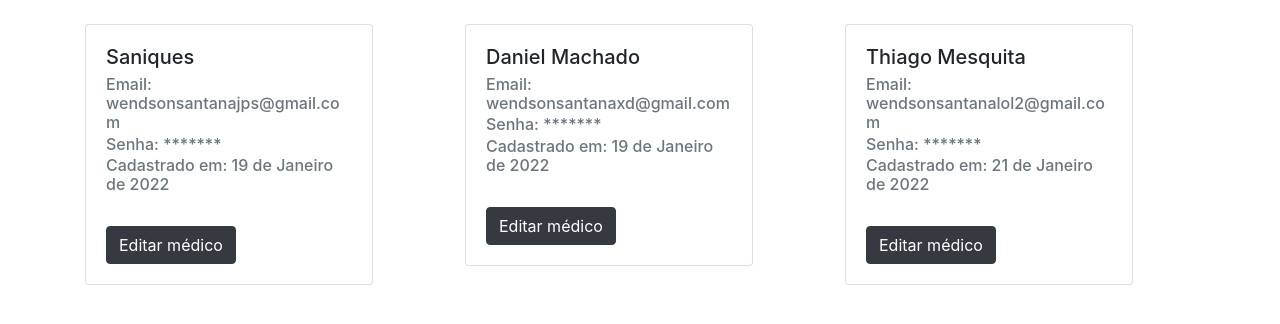
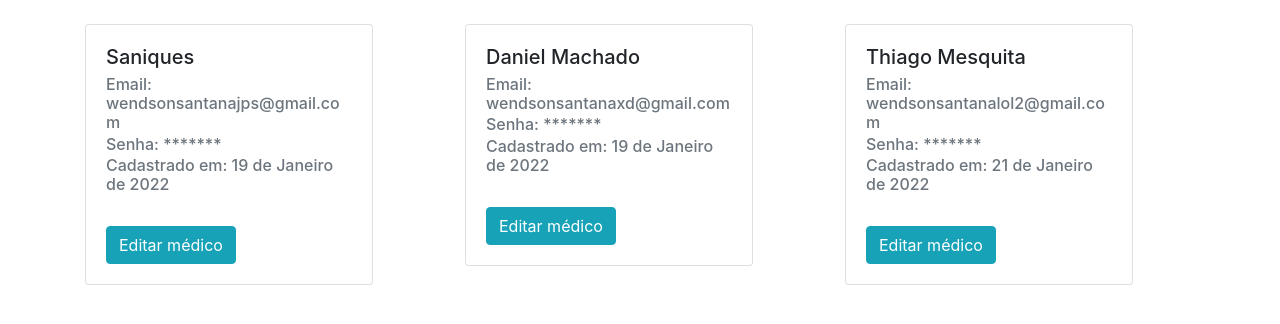
Before and after one commit to WendSant/Desafio-para-Estagio-JR-MedicalSys---V2.0, a Django app: page /auth/home_medico/ in a window 1280 px wide. Shown: the part 56-380 px from the top of the page. Run offline with Django 4.2, Linux system fonts and the light colour scheme; data comes from the database, SQL or seed files in the repository; both versions use the stored data as it was after the commit.

Commit message:
Cor botão editar médico alterada

```diff
--- a/medico/templates/home_medico.html
+++ b/medico/templates/home_medico.html
@@ -27,7 +27,7 @@
                           <h6 class="card-subtitle mb-2 text-muted">Senha: *******</h6>
                           <h6 class="card-subtitle mb-2 text-muted">Cadastrado em: {{medico.data_criacao}}</h6>
                           <br>
-                          <a href="{% url 'ver_medicos' medico.id %}" class="btn btn-dark">Editar médico</a>
+                          <a href="{% url 'ver_medicos' medico.id %}" class="btn btn-info">Editar médico</a>
                         </div>
                       </div>
                       <br>
```
Also changed, not shown: db.sqlite3.
